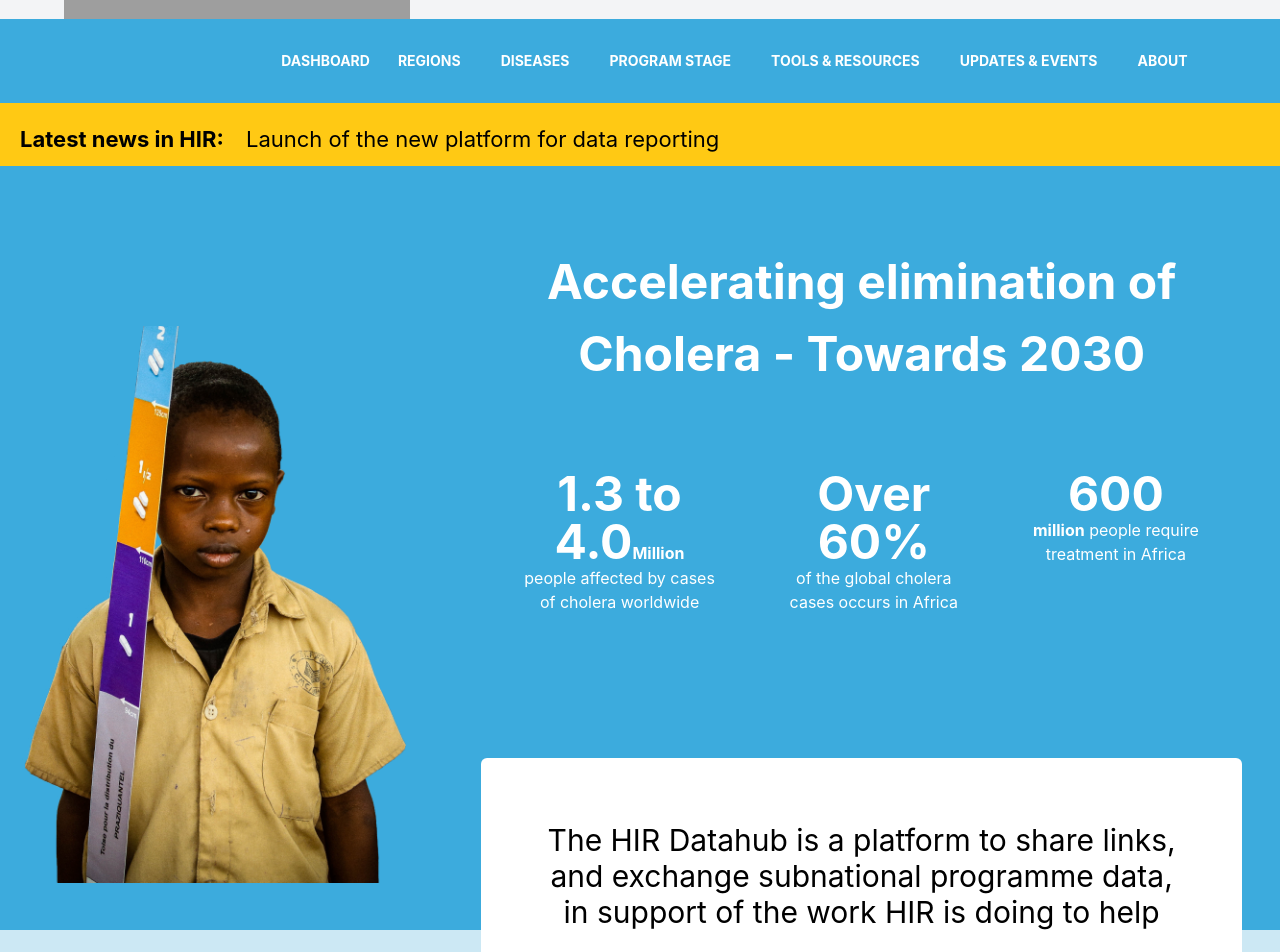
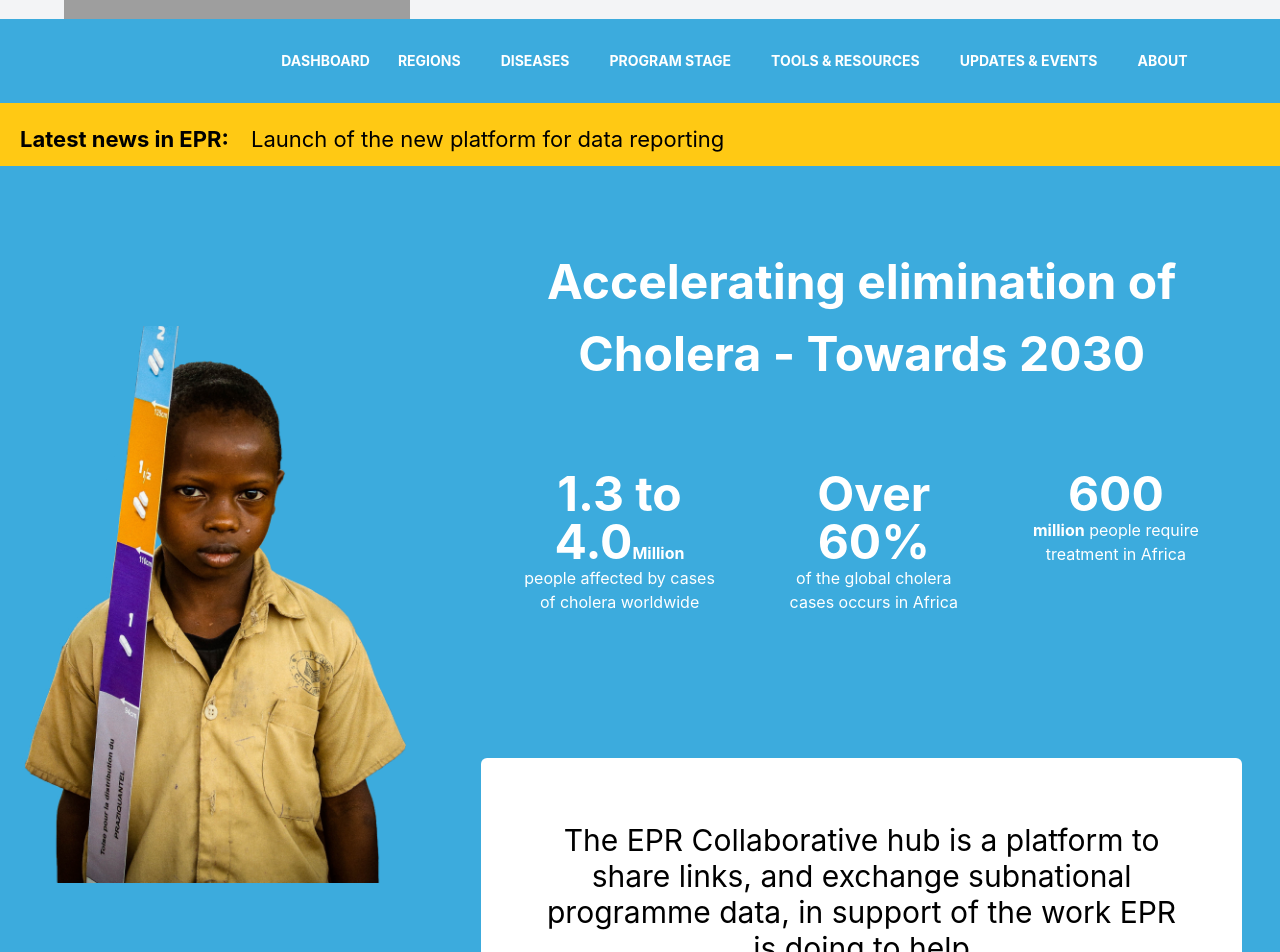
Before and after one commit to chimaris/HIR-website, a React (Vite) app: page / in a window 1280 px wide. Shown: the part 240-1192 px from the top of the page. Built offline with nearby package versions, Linux system fonts and the light colour scheme; grey boxes are pictures that could not be loaded.

Commit message:
minor updates

```diff
--- a/src/components/home/Header.jsx
+++ b/src/components/home/Header.jsx
@@ -6,7 +6,7 @@ const Header = () => {
     <div className='w-full h-auto bg-[#3CABDD]'>
 
         <h3 className='bg-[#FFC914] text-[22px]' style={{padding:'20px 20px 10px'}}><span className='mr-4 font-bold'>
-            Latest news in HIR:</span> Launch of the new platform for data reporting</h3>
+            Latest news in EPR:</span> Launch of the new platform for data reporting</h3>
         <div className='flex justify-around mt-20 gap-4 text-white'>
             <div className='w-[30%] md:flex flex-col items-center mt-20 hidden'>
                 <img src={img} alt="boy" className='relative bottom-0'/>
@@ -28,7 +28,7 @@ const Header = () => {
                     </div>
                 </div>
                 <div className='relative -bottom-16 bg-white text-black p-16 text-center rounded-md'>
-                    <p className='text-2xl md:text-3xl'>The HIR Datahub is a platform to share links, and exchange subnational programme data, in support of the work HIR is doing to help</p>
+                    <p className='text-2xl md:text-3xl'>The EPR Collaborative hub is a platform to share links, and exchange subnational programme data, in support of the work EPR is doing to help</p>
                 </div>
             </div>
         </div>
```
